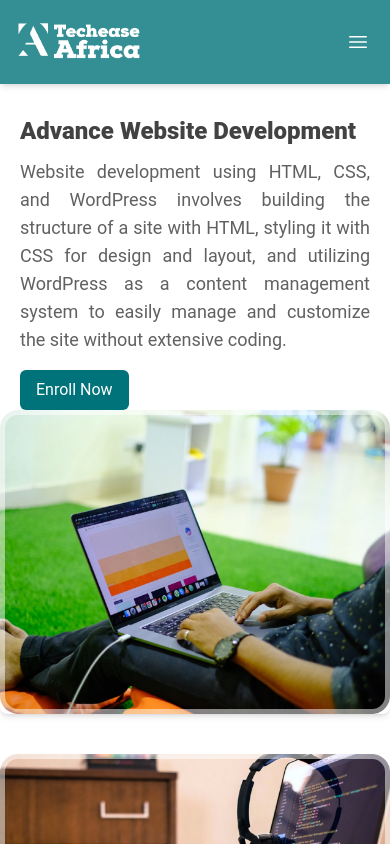
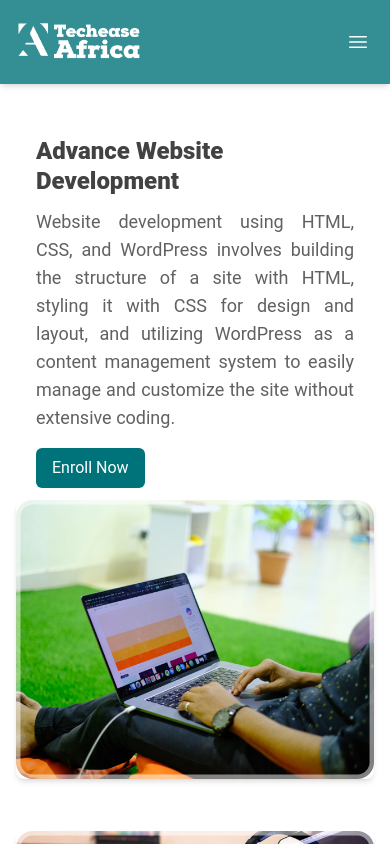
Before and after one commit to CobbyElsonfx/TechEaseAfrica, a React (Vite) app: page /programs in a window 390 px wide. Shown: the top 844 px of the page. Built offline with nearby package versions, Linux system fonts and the light colour scheme.

Commit message:
added new changes

```diff
--- a/src/pages/Programs.jsx
+++ b/src/pages/Programs.jsx
@@ -49,9 +49,9 @@ function CoursesSection() {
           {courses.map((course, index) => (
             <div
               key={index}
-              className={`course-item flex ${index % 2 === 0 ? 'flex-col-reverse lg:flex-row-reverse' : 'flex-col md:flex-row'} items-center mb-10`}
+              className={`course-item flex px-4 md:px-0 ${index % 2 === 0 ? 'flex-col-reverse space-y-5 md:space-y-0  lg:flex-row-reverse' : 'flex-col md:flex-row  space-y-5 md:space-y-0'} items-center mb-10`}
             >
-              <div className="course-image w-full lg:w-1/2 h-full">
+              <div className="course-image w-full lg:w-1/2 h-full pt-3 md:pt-0">
                 <img
                   src={course.image}
                   alt={course.alt}
```
